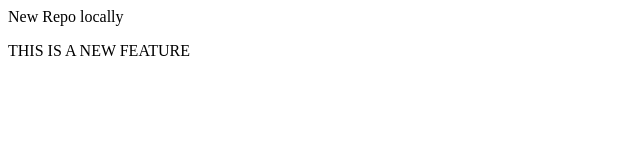
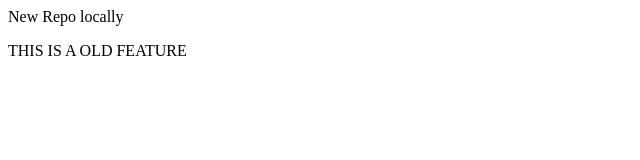
Before and after one commit to Deepak-DKJ/local_repo, a plain HTML site: page index.html in a window 1280 px wide. Shown: the full height of the page, 0-640 px from the left. Drawn offline with Linux system fonts and the light colour scheme.

Commit message:
changed feature

```diff
--- a/index.html
+++ b/index.html
@@ -1,3 +1,3 @@
 <p>New Repo locally</p>
 
-<p>THIS IS A NEW FEATURE</p>
+<p>THIS IS A OLD FEATURE</p>
```
